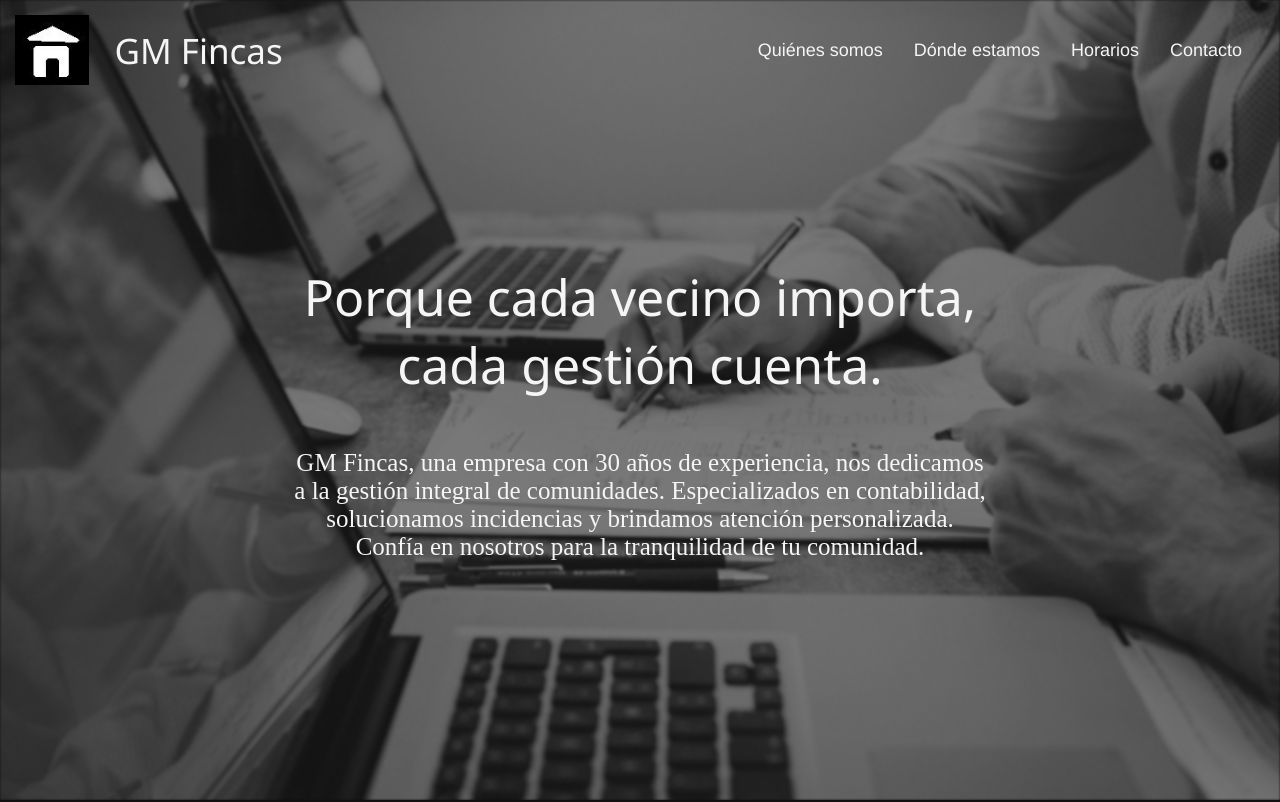
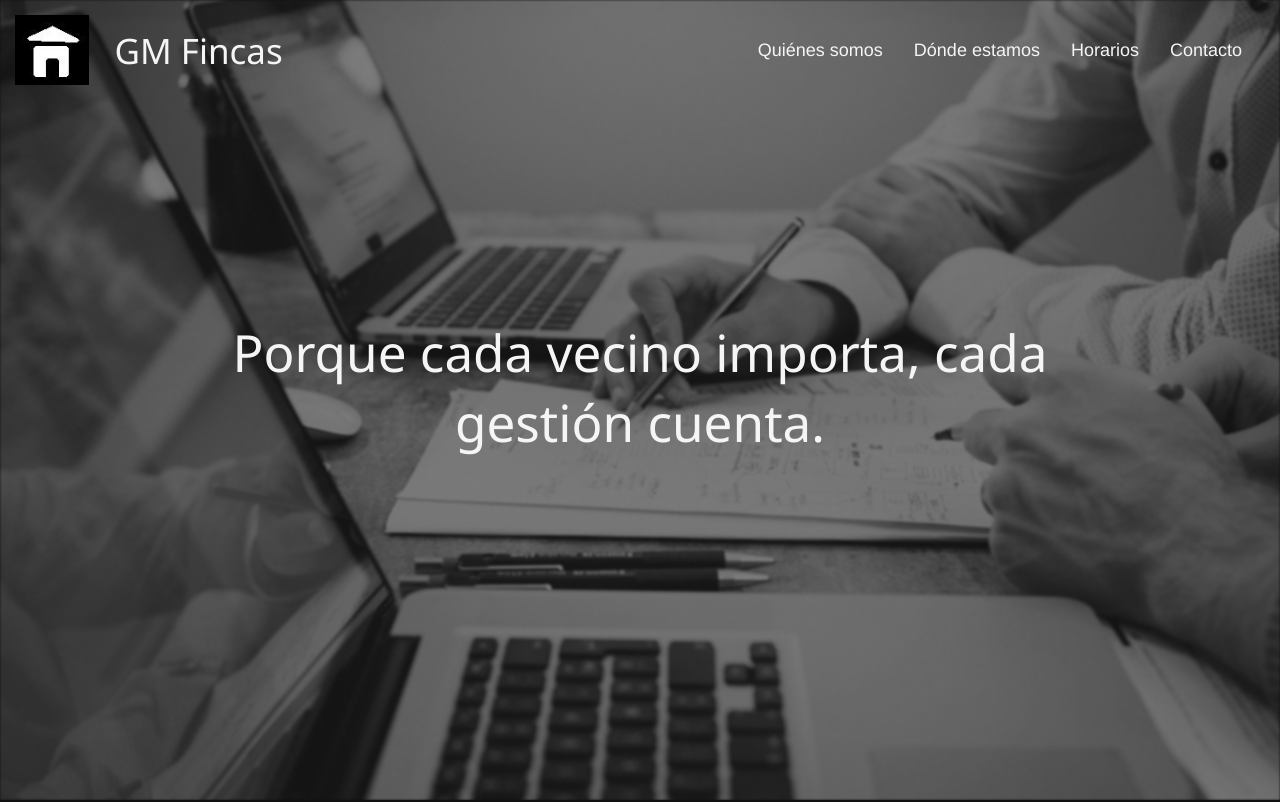
Before and after one commit to khachimarur80/GM-Fincas, a Vue app in the folder client/: page / in a window 1280 px wide. Shown: the top 802 px of the page. Built offline with nearby package versions, Linux system fonts and the light colour scheme.

Commit message:
Update vk-hero.vue

```diff
--- a/client/src/components/vk-hero.vue
+++ b/client/src/components/vk-hero.vue
@@ -26,7 +26,6 @@
         alt: '',
       },
       slogan: "Porque cada vecino importa, cada gestión cuenta.",
-      text: "GM Fincas, una empresa con 30 años de experiencia, nos dedicamos a la gestión integral de comunidades. Especializados en contabilidad, solucionamos incidencias y brindamos atención personalizada. Confía en nosotros para la tranquilidad de tu comunidad.",
     })
   }
   </script>
@@ -58,7 +57,6 @@
       flex-direction: column;
       align-items: center;
       width: 70%;
-      max-width: 700px;
       z-index: 3;
       color: var(--vk-text-light);
     }
@@ -171,4 +169,11 @@
         width: 80%;
       }
     }
+
+    @media (min-width: 705px) {
+      .slogan {
+        font-size: 4vw;
+      }
+    }
+
   </style>
```
